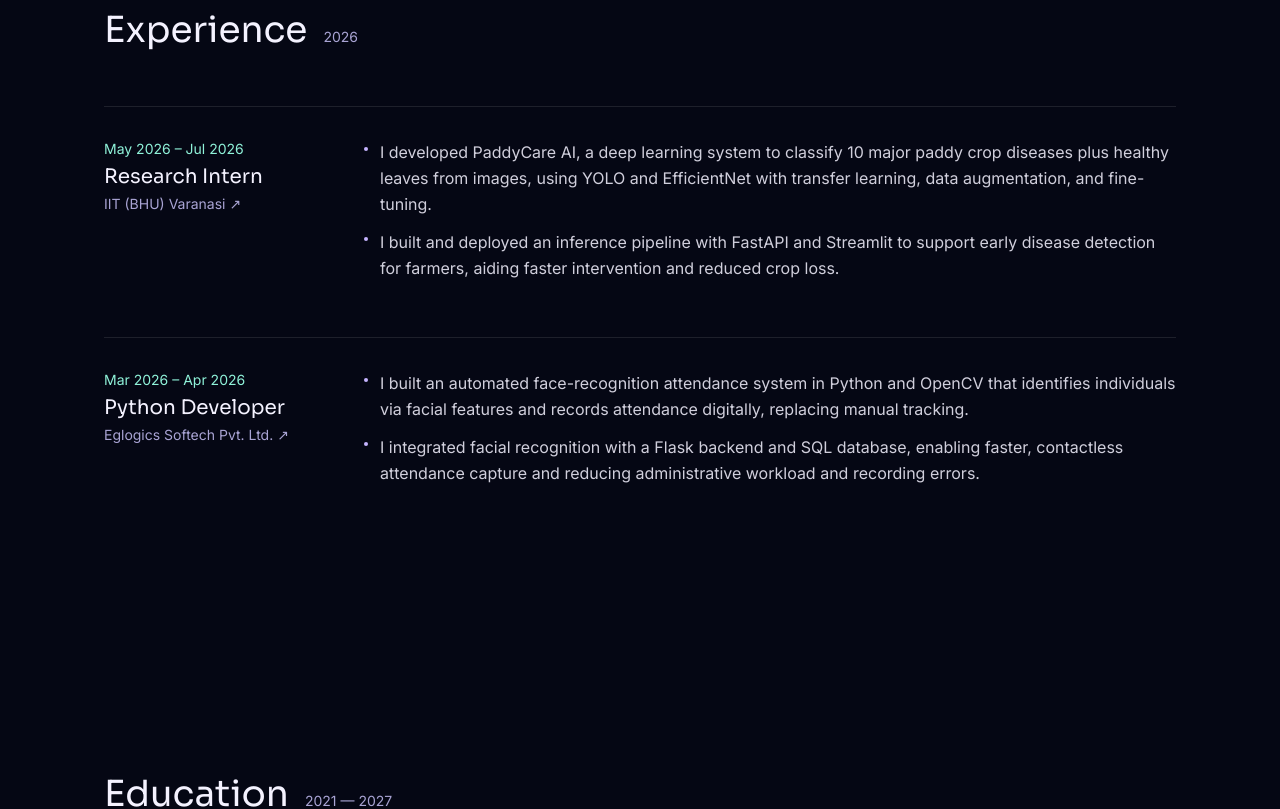
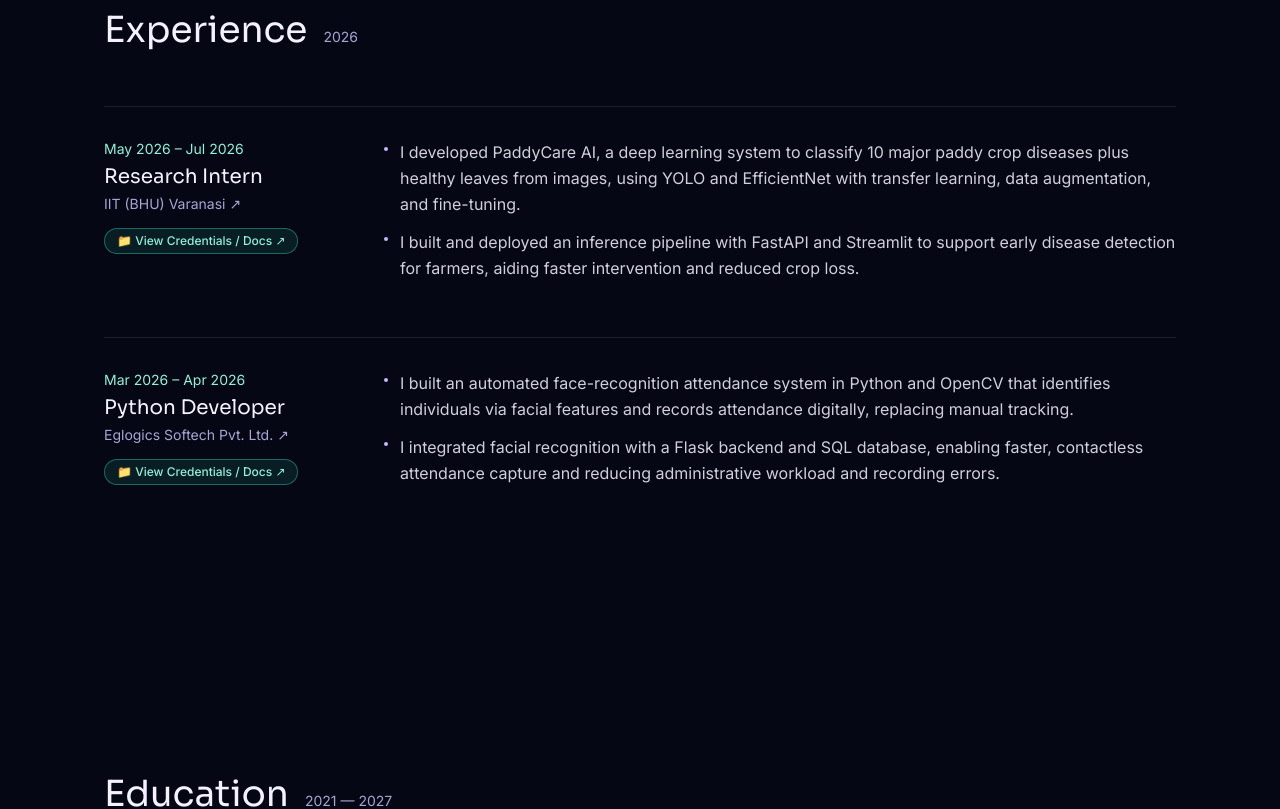
Before and after one commit to Ak-arsha/akarsha-portfolio, a Next.js app: page / in a window 1280 px wide. Shown: the part 940-1749 px from the top of the page. Built offline with nearby package versions, Linux system fonts and the light colour scheme; no server answers.

Commit message:
Add Google Drive hyperlinks for IIT BHU, Eglogics internships, and LocalMark paper

```diff
--- a/components/sections/Experience.tsx
+++ b/components/sections/Experience.tsx
@@ -17,7 +17,7 @@ export default function Experience() {
               whileInView={{ opacity: 1, y: 0 }}
               viewport={{ once: true, margin: "-80px" }}
               transition={{ duration: 0.6, delay: i * 0.08 }}
-              className="grid md:grid-cols-[220px_1fr] gap-4 md:gap-10 border-t border-white/10 pt-8"
+              className="grid md:grid-cols-[240px_1fr] gap-4 md:gap-10 border-t border-white/10 pt-8"
             >
               <div>
                 <p className="text-sm text-teal-soft">{job.period}</p>
@@ -30,6 +30,19 @@ export default function Experience() {
                 >
                   {job.org} ↗
                 </a>
+
+                {job.driveLink && (
+                  <div className="mt-3">
+                    <a
+                      href={job.driveLink}
+                      target="_blank"
+                      rel="noreferrer"
+                      className="inline-flex items-center gap-1.5 rounded-full border border-teal/40 bg-teal/10 px-3 py-1 text-xs font-medium text-teal-soft hover:bg-teal/20 transition-all"
+                    >
+                      <span>📁 View Credentials / Docs ↗</span>
+                    </a>
+                  </div>
+                )}
               </div>
               <ul className="space-y-3">
                 {job.points.map((point) => (
--- a/components/sections/Research.tsx
+++ b/components/sections/Research.tsx
@@ -32,6 +32,19 @@ export default function Research() {
                   <p className="mt-2 text-sm text-teal-soft">{pub.venue}</p>
                 </a>
                 <p className="mt-3 text-sm text-starlight/80 leading-relaxed">{pub.detail}</p>
+
+                {pub.driveLink && (
+                  <div className="mt-4 pt-3 border-t border-white/10">
+                    <a
+                      href={pub.driveLink}
+                      target="_blank"
+                      rel="noreferrer"
+                      className="inline-flex items-center gap-1.5 rounded-full border border-teal/40 bg-teal/10 px-3 py-1 text-xs font-medium text-teal-soft hover:bg-teal/20 transition-all"
+                    >
+                      <span>📄 View Research Paper PDF ↗</span>
+                    </a>
+                  </div>
+                )}
               </motion.div>
             ))}
           </div>
--- a/lib/data.ts
+++ b/lib/data.ts
@@ -50,6 +50,7 @@ export const experience = [
     org: "IIT (BHU) Varanasi",
     period: "May 2026 – Jul 2026",
     link: "https://www.iitbhu.ac.in/",
+    driveLink: "https://drive.google.com/drive/folders/1r6HeJMppizOD-Qg0CcufdnU0TnMgLBon?usp=sharing",
     points: [
       "I developed PaddyCare AI, a deep learning system to classify 10 major paddy crop diseases plus healthy leaves from images, using YOLO and EfficientNet with transfer learning, data augmentation, and fine-tuning.",
       "I built and deployed an inference pipeline with FastAPI and Streamlit to support early disease detection for farmers, aiding faster intervention and reduced crop loss.",
@@ -60,6 +61,7 @@ export const experience = [
     org: "Eglogics Softech Pvt. Ltd.",
     period: "Mar 2026 – Apr 2026",
     link: "https://eglogics.com/",
+    driveLink: "https://drive.google.com/file/d/1huvpreEEu0CjP0w-GXNGqvLYe-Na6fAJ/view?usp=sharing",
     points: [
       "I built an automated face-recognition attendance system in Python and OpenCV that identifies individuals via facial features and records attendance digitally, replacing manual tracking.",
       "I integrated facial recognition with a Flask backend and SQL database, enabling faster, contactless attendance capture and reducing administrative workload and recording errors.",
@@ -109,6 +111,7 @@ export const publications = [
       "LocalMark: Robust Localised Message Watermarking for Secure Digital Image Copyright Protection",
     venue: "Under review, Journal of the Franklin Institute (2026)",
     link: "https://www.sciencedirect.com/journal/journal-of-the-franklin-institute",
+    driveLink: "https://drive.google.com/file/d/1m6w9xMATJaSWIic-cI3O-EPm22PFAkzu/view?usp=sharing",
     detail:
       "I co-authored a U-Net-based watermarking framework for embedding patient-identifying messages into medical retinal images; contributed to data curation and manuscript drafting. Proposed Enhanced Robust Decoder achieved 96% bit accuracy and 48.27 dB PSNR across 24 real-world image attacks, outperforming four baseline architectures.",
   },
```
